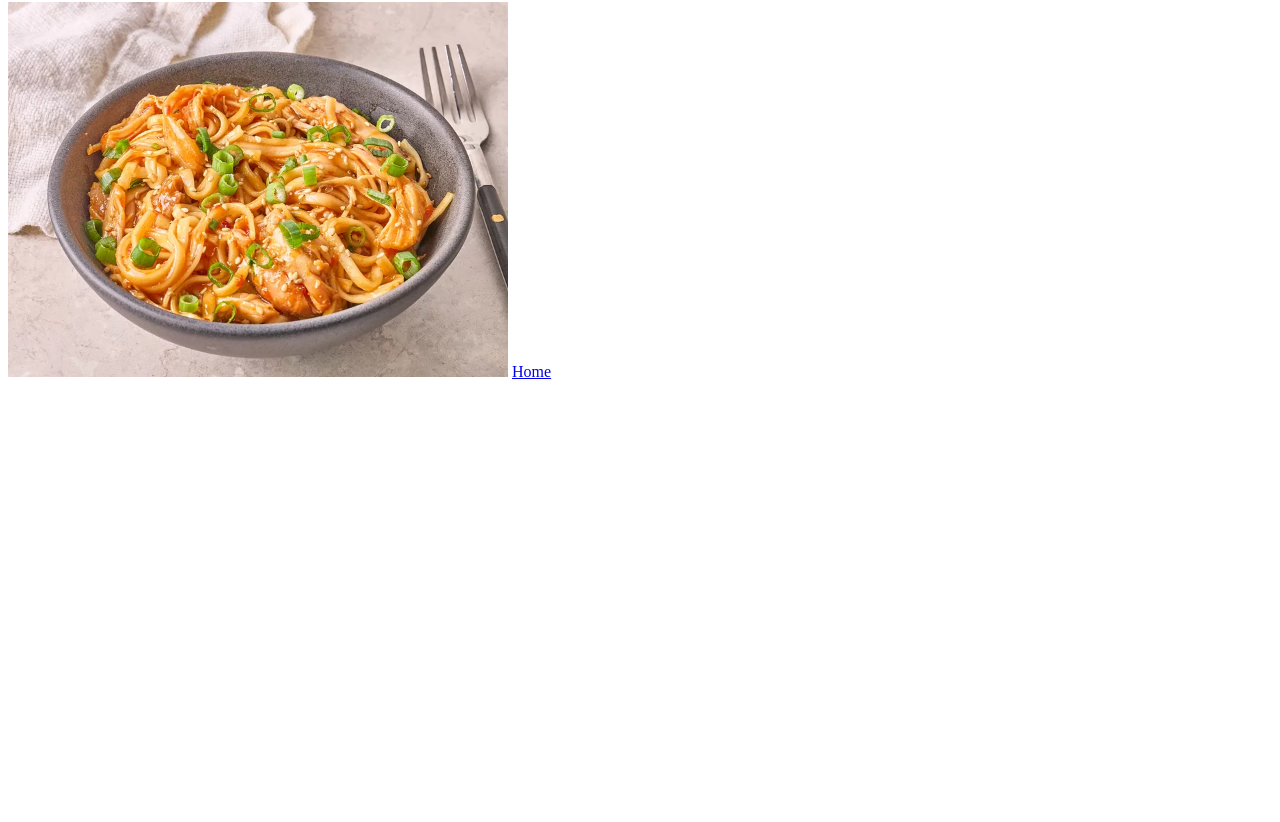
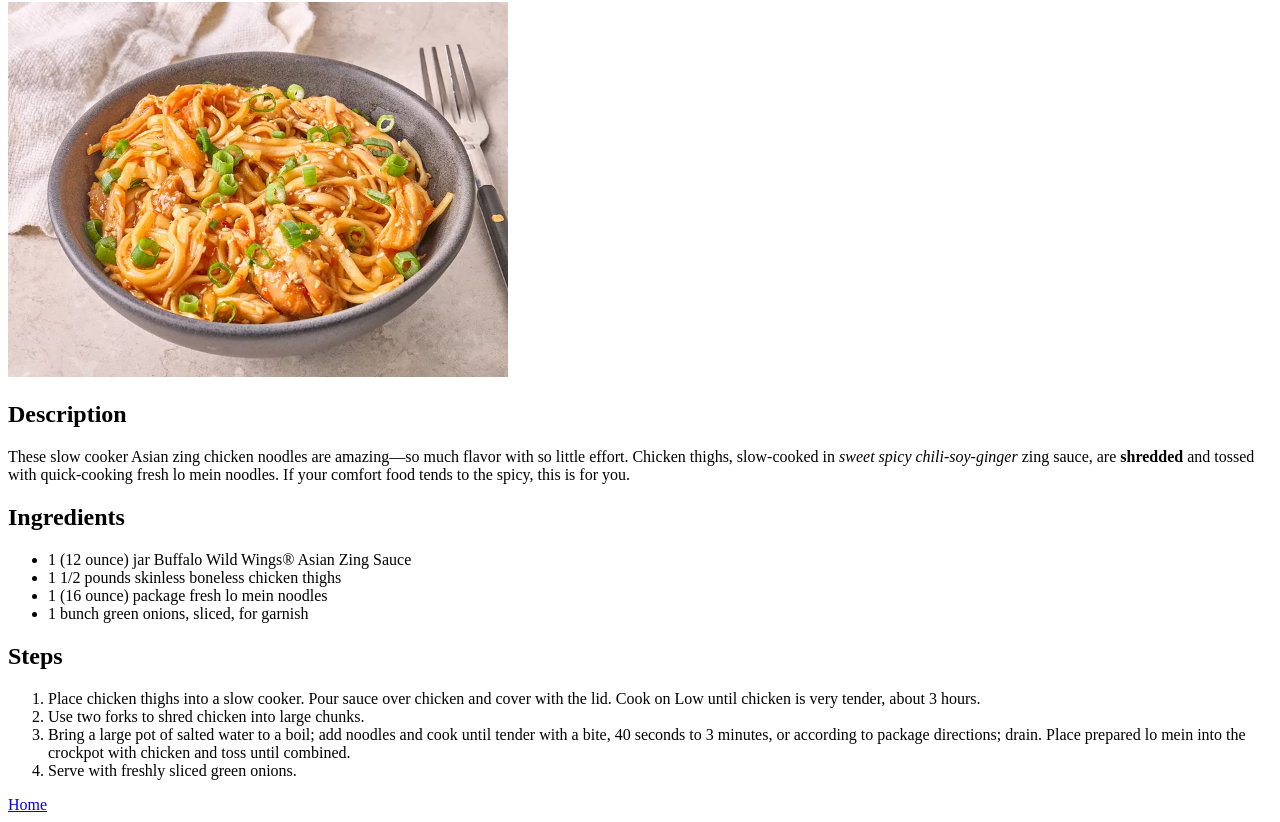
Before and after one commit to MWC2025/odin-recipes, a plain HTML site: page recipes/asian-zing-chicken-noodles.html in a window 1280 px wide. Shown: the part 78-900 px from the top of the page. Before the commit the page ends 800 px from the top, so only its background shows below. Drawn offline with Linux system fonts and the light colour scheme.

Commit message:
noodle recipe page completed

```diff
--- a/recipes/asian-zing-chicken-noodles.html
+++ b/recipes/asian-zing-chicken-noodles.html
@@ -9,6 +9,35 @@
 <h1>Slow Cooker Asian Zing Chicken Noodles</h1>
 <img src="../images/asian zing noodle.jpg" width="500" alt="bowl of noodles with a fork">
 
-    </body>
+<h2>Description</h2>
+
+<p>These slow cooker Asian zing chicken noodles are amazing—so much flavor with so little effort.
+    Chicken thighs, slow-cooked in <em>sweet spicy chili-soy-ginger</em> zing sauce, are <strong>shredded</strong> and tossed with quick-cooking fresh lo mein noodles.
+    If your comfort food tends to the spicy, this is for you.</p>
+
+<h2>Ingredients</h2>
+
+<ul>
+    <li>1 (12 ounce) jar Buffalo Wild Wings® Asian Zing Sauce</li>
+    <li>1 1/2 pounds skinless boneless chicken thighs</li>
+    <li>1 (16 ounce) package fresh lo mein noodles</li>
+    <li>1 bunch green onions, sliced, for garnish</li>
+
+</ul>
+
+<h2>Steps</h2>
+
+<ol>
+    <li>Place chicken thighs into a slow cooker. Pour sauce over chicken and cover with the lid. Cook on Low until chicken is very tender, about 3 hours.</li>
+
+    <li>Use two forks to shred chicken into large chunks.</li>
+
+    <li>Bring a large pot of salted water to a boil; add noodles and cook until tender with a bite, 40 seconds to 3 minutes, or according to package directions; drain.
+         Place prepared lo mein into the crockpot with chicken and toss until combined.</li>
+
+    <li>Serve with freshly sliced green onions.</li>
+</ol>
+
+</body>
     <a href="../index.html">Home</a>
 </html>
```
